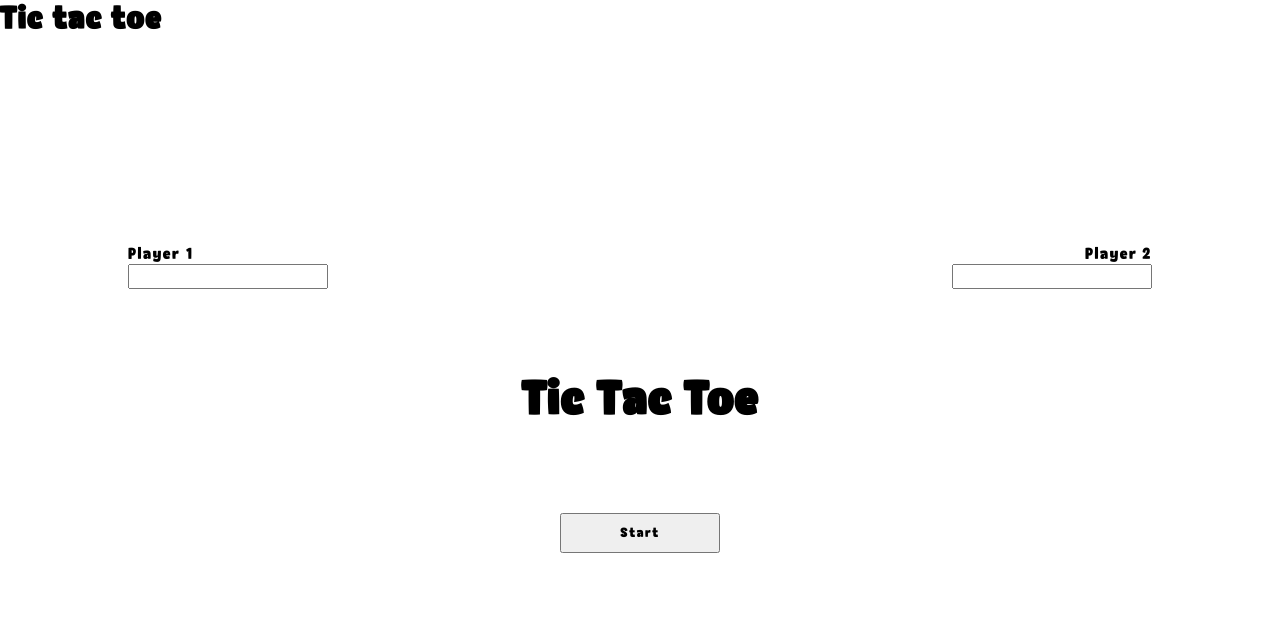
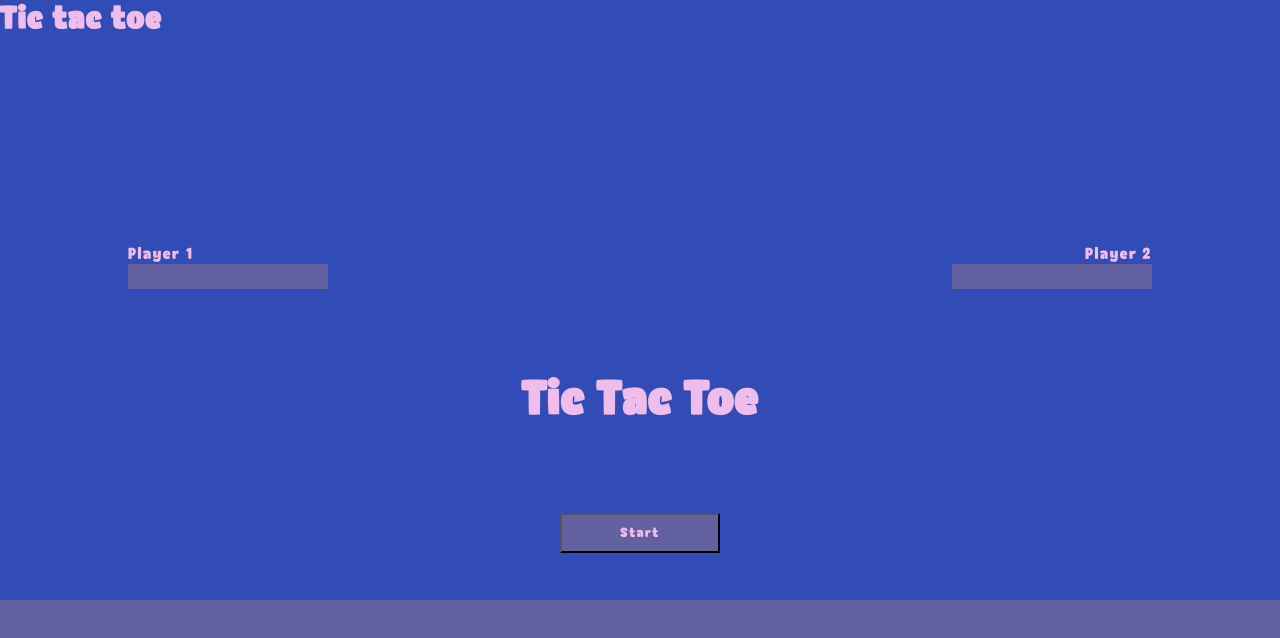
Before and after one commit to SuspiciousApplePie/tic-tac-toe, a plain HTML site: page index.html in a window 1280 px wide. Drawn offline with Linux system fonts and the light colour scheme.

Commit message:
Update ui color

```diff
--- a/css/styles.css
+++ b/css/styles.css
@@ -17,6 +17,9 @@
 :root {
 	--title-font-size: 3rem;
 	--main-font: 'rustic_shineregular';
+	--main-color: #314cb6;
+	--secondary-color: #6461a0;
+	--font-color: #efbdeb;
 }
 
 .container,
@@ -24,12 +27,18 @@ input,
 button {
 	font-family: var(--main-font);
 	letter-spacing: 0.1rem;
+	color: var(--font-color);
 }
 
 .container {
 	height: clamp(600px, 100vh, 1080px);
 	display: grid;
 	grid-template-rows: 1fr 2fr 1fr;
+}
+
+.container header,
+.container main {
+	background: var(--main-color);
 }
 
 .container .main-menu {
@@ -59,6 +68,15 @@ button {
 	width: 200px;
 	height: 25px;
 	padding: 4px;
+	background: var(--secondary-color);
+}
+
+input {
+	border: none;
+}
+
+input:focus {
+	outline: 1px solid var(--font-color);
 }
 
 .main-menu h1 {
@@ -68,6 +86,7 @@ button {
 .button {
 	height: 3em;
 	width: 12em;
+	background: var(--secondary-color);
 }
 
 /* For game */
@@ -98,6 +117,7 @@ footer {
 	grid-template-rows: repeat(2, 1fr);
 	justify-content: center;
 	align-items: center;
+	background: var(--secondary-color);
 }
 
 footer .result-card {
```
